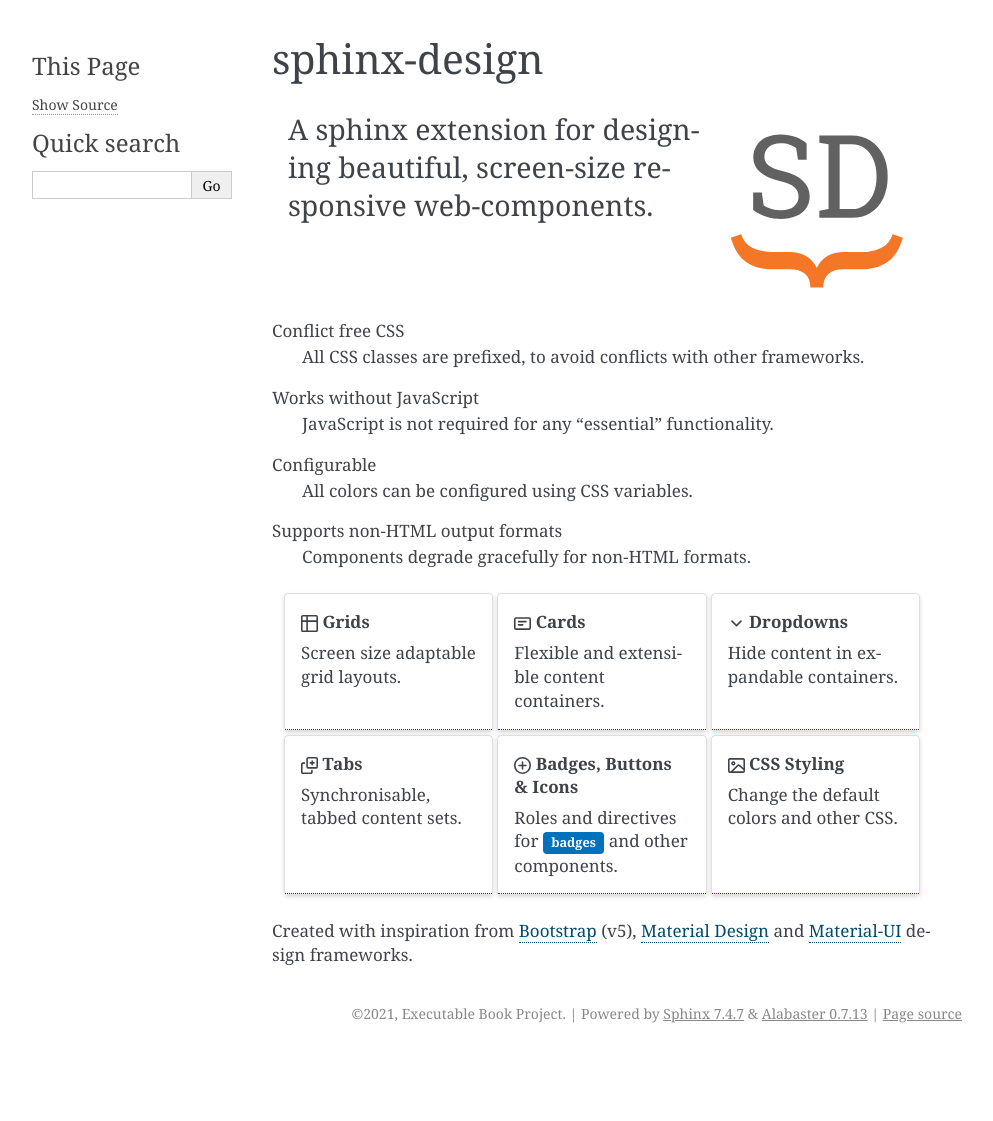
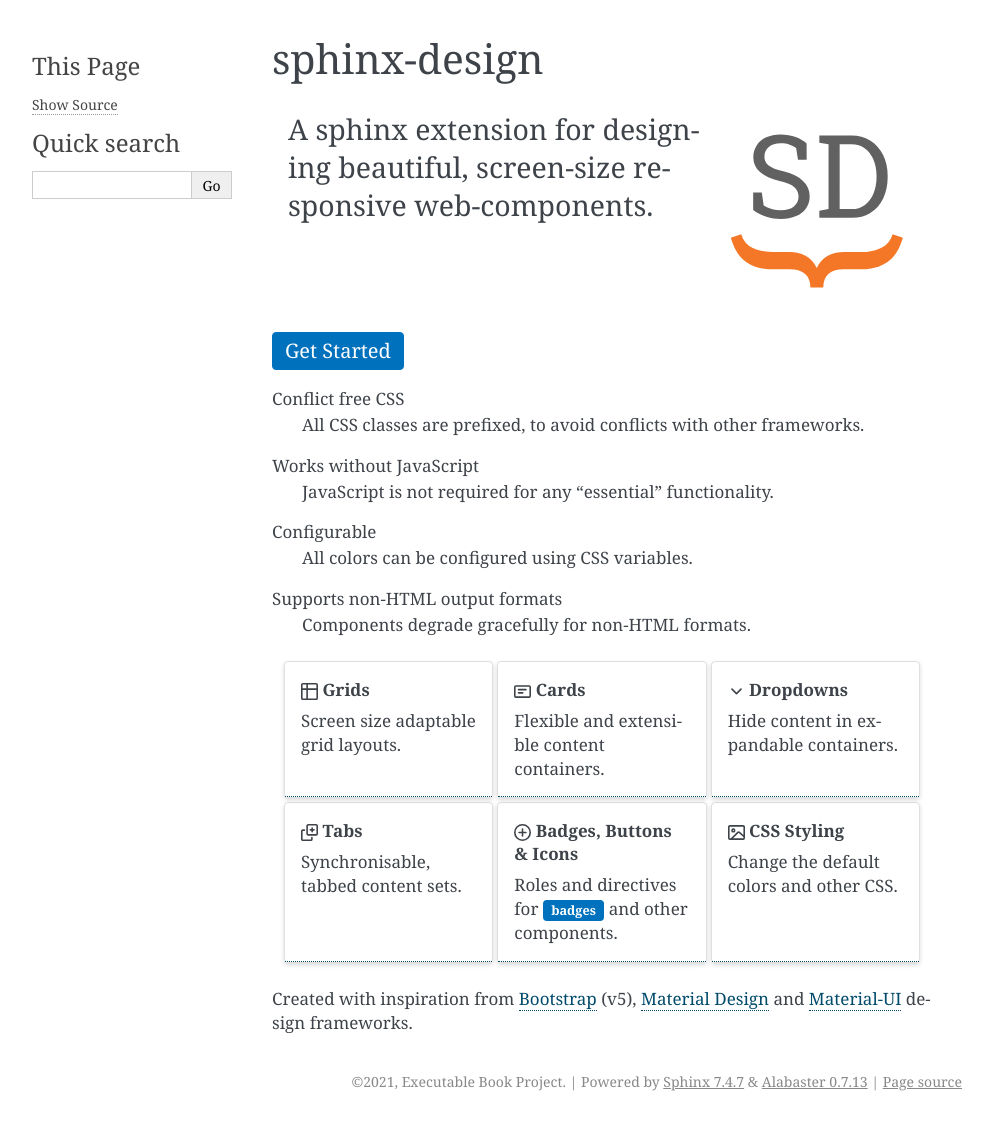
Before and after one commit to executablebooks/sphinx-design, a Sphinx documentation site: the page built from docs/index.md, in a window 1280 px wide. Shown: the whole page, without its empty margins (148-1141 px from the left). Built offline with Sphinx 7.4.7, drawn with Linux system fonts in a browser that asks for light colours; before the commit the page ends 1053 px from its top, so only the background shows below that.

Commit message:
add get started button

````diff
--- a/docs/index.md
+++ b/docs/index.md
@@ -21,6 +21,13 @@
 A sphinx extension for designing beautiful, screen-size responsive web-components.
 :::
 ::::
+
+```{button-ref} get_started
+:color: primary
+:class: sd-fs-5
+
+Get Started
+```
 
 Conflict free CSS
 : All CSS classes are prefixed, to avoid conflicts with other frameworks.
````
